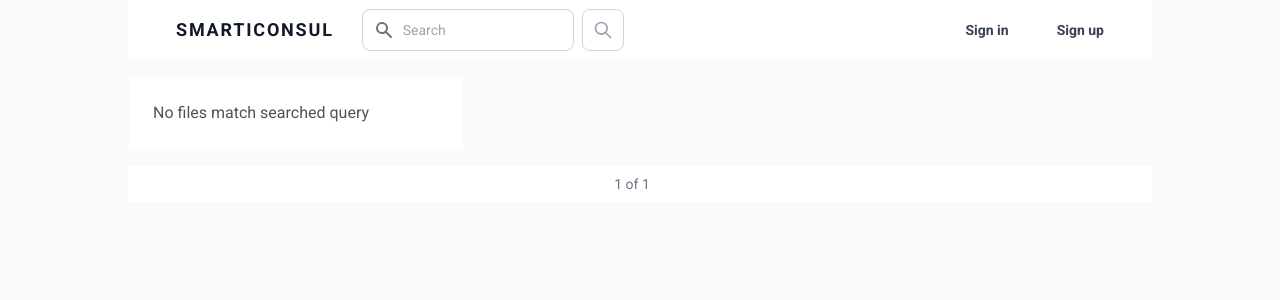
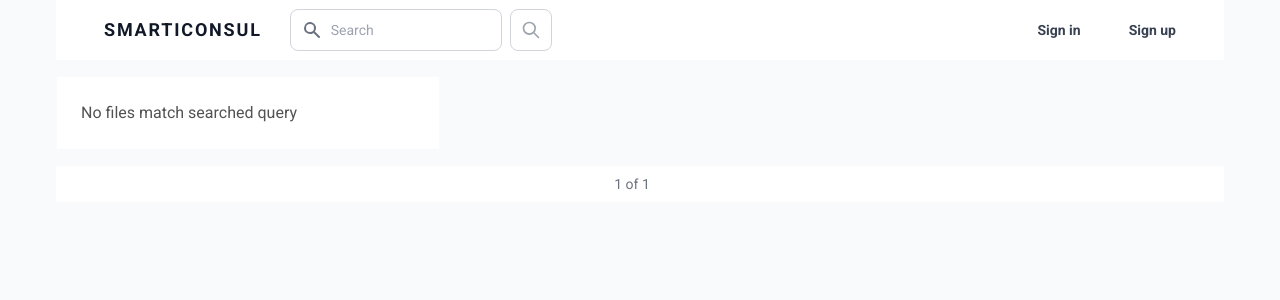
Before and after one commit to sethantanah/smartiapps, a Django app: page /library/ in a window 1280 px wide. Shown: the top 300 px of the page. Run offline with Django 4.2, Linux system fonts and the light colour scheme; data that the repository does not hold is empty.

Commit message:
Nav Bar Design Change

```diff
--- a/fileserver/library/templates/index.html
+++ b/fileserver/library/templates/index.html
@@ -34,7 +34,7 @@
 </style>
 
 <div class="container" style="min-width:100%;   display:flex; flex-direction:column; justify-content:center">
-    <div class="sub-container" style="margin-left:auto; margin-right:auto; max-width: 80%;">
+    <div class="sub-container" style="margin-left:auto; margin-right:auto; max-width: 100%;">
 
 
         {% include 'navigation.html'  with data='home'%}
```
Also changed, not shown: fileserver/library/migrations/0012_alter_files_file_type.py (added).
